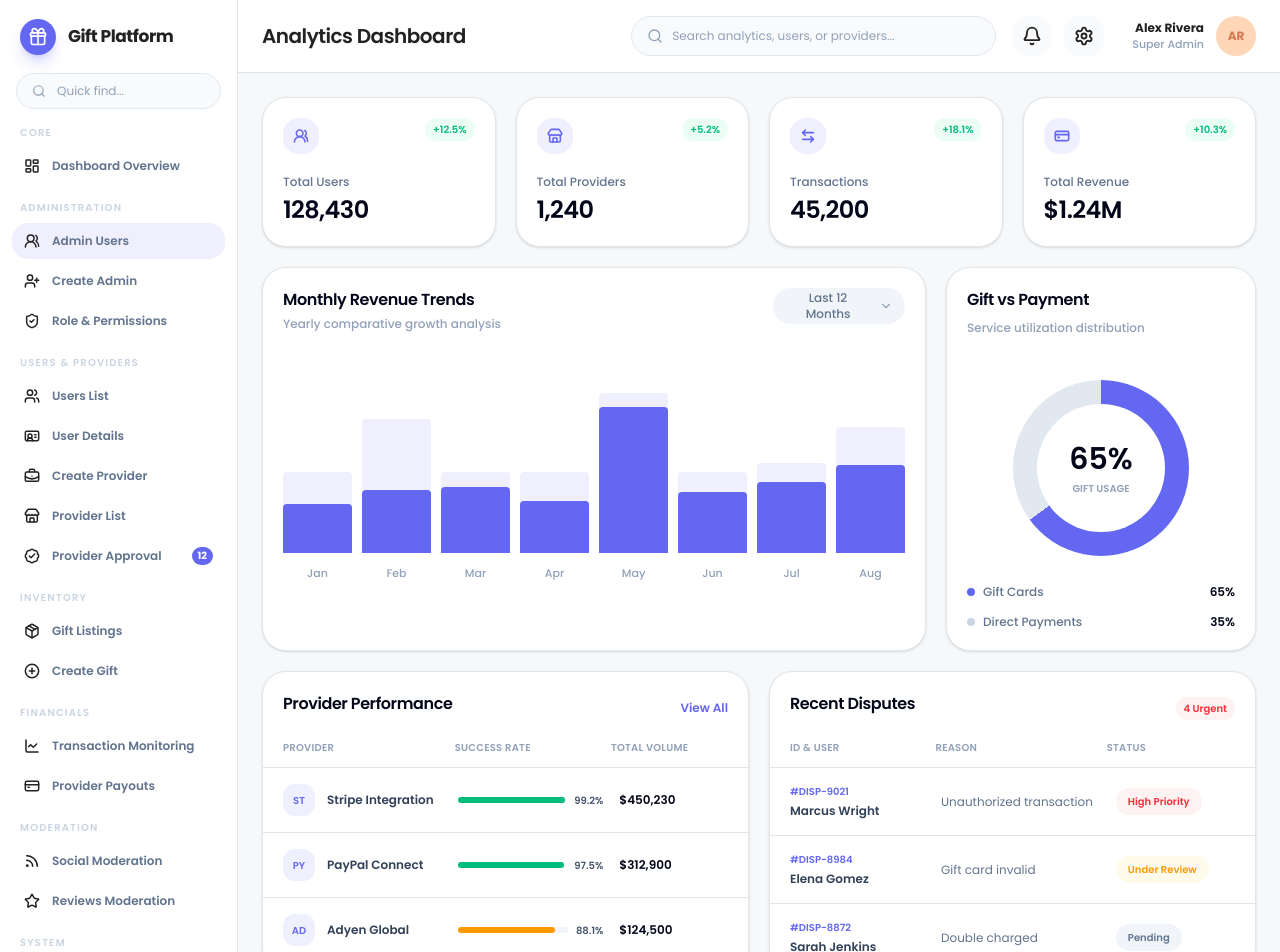
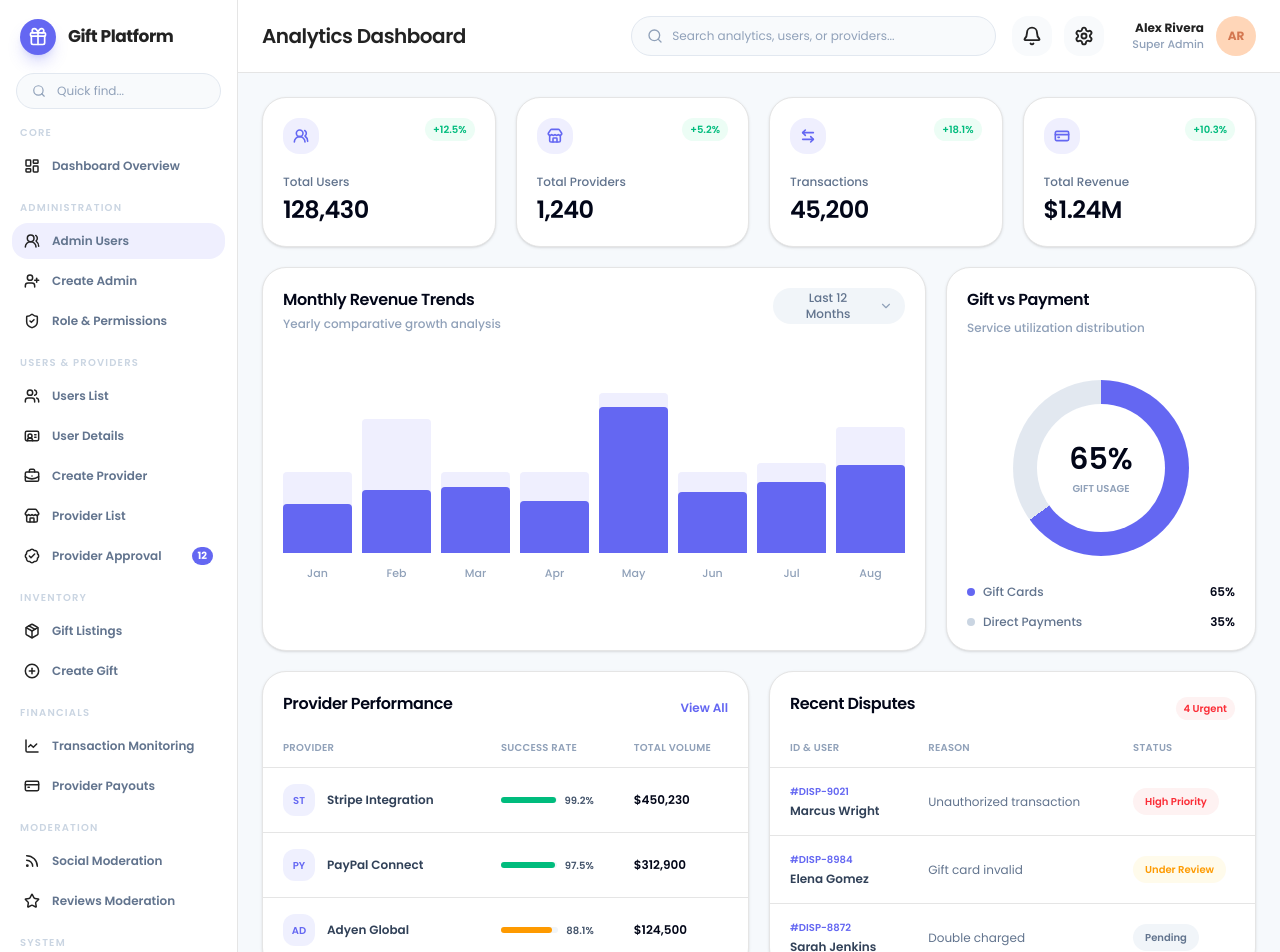
Before and after one commit to Dcodaxproducts/gift-shop, a Next.js app: page / in a window 1280 px wide. Shown: the top 952 px of the page. Built offline with nearby package versions, Linux system fonts and the light colour scheme.

Commit message:
refactor: use table components for dashboard panels

```diff
--- a/src/components/pages/home.tsx
+++ b/src/components/pages/home.tsx
@@ -15,6 +15,14 @@ import {
   SelectTrigger,
   SelectValue,
 } from "@/components/ui/select";
+import {
+  Table,
+  TableBody,
+  TableCell,
+  TableHead,
+  TableHeader,
+  TableRow,
+} from "@/components/ui/table";
 import { cn } from "@/lib/utils";
 
 const maxRevenue = Math.max(...monthlyRevenueTrends.map((item) => item.ghostValue));
@@ -133,17 +141,18 @@ export function HomePage() {
             </button>
           </CardHeader>
           <CardContent className="p-0">
-            <div className="grid grid-cols-[1.1fr_1fr_0.75fr] border-b border-border px-5 pb-3 text-[10px] font-semibold uppercase tracking-wide text-slate-400">
-              <span>Provider</span>
-              <span>Success Rate</span>
-              <span>Total Volume</span>
-            </div>
-            <div className="divide-y divide-border">
+            <Table>
+              <TableHeader>
+                <TableRow className="hover:bg-transparent">
+                  <TableHead>Provider</TableHead>
+                  <TableHead>Success Rate</TableHead>
+                  <TableHead>Total Volume</TableHead>
+                </TableRow>
+              </TableHeader>
+              <TableBody>
                 {providerPerformance.map((provider) => (
-                <div
-                  key={provider.provider}
-                  className="grid grid-cols-[1.1fr_1fr_0.75fr] items-center gap-4 px-5 py-4"
-                >
+                  <TableRow key={provider.provider}>
+                    <TableCell>
                       <div className="flex items-center gap-3">
                         <span className="flex size-8 items-center justify-center rounded-xl bg-primary/10 text-[10px] font-semibold text-primary">
                           {provider.shortCode}
@@ -152,6 +161,8 @@ export function HomePage() {
                           {provider.provider}
                         </span>
                       </div>
+                    </TableCell>
+                    <TableCell>
                       <div className="flex items-center gap-2">
                         <div className="h-1.5 flex-1 rounded-full bg-slate-100">
                           <div
@@ -163,12 +174,14 @@ export function HomePage() {
                           {provider.successRate}
                         </span>
                       </div>
-                  <span className="text-xs font-semibold text-slate-950">
+                    </TableCell>
+                    <TableCell className="text-xs font-semibold text-slate-950">
                       {provider.volume}
-                  </span>
-                </div>
+                    </TableCell>
+                  </TableRow>
                 ))}
-            </div>
+              </TableBody>
+            </Table>
           </CardContent>
         </Card>
 
@@ -182,35 +195,40 @@ export function HomePage() {
             </span>
           </CardHeader>
           <CardContent className="p-0">
-            <div className="grid grid-cols-[0.85fr_1fr_0.75fr] border-b border-border px-5 pb-3 text-[10px] font-semibold uppercase tracking-wide text-slate-400">
-              <span>ID & User</span>
-              <span>Reason</span>
-              <span>Status</span>
-            </div>
-            <div className="divide-y divide-border">
+            <Table>
+              <TableHeader>
+                <TableRow className="hover:bg-transparent">
+                  <TableHead>ID & User</TableHead>
+                  <TableHead>Reason</TableHead>
+                  <TableHead>Status</TableHead>
+                </TableRow>
+              </TableHeader>
+              <TableBody>
                 {recentDisputes.map((dispute) => (
-                <div
-                  key={dispute.id}
-                  className="grid grid-cols-[0.85fr_1fr_0.75fr] items-center gap-4 px-5 py-4"
-                >
-                  <div>
+                  <TableRow key={dispute.id}>
+                    <TableCell>
                       <p className="text-[10px] font-semibold text-primary">{dispute.id}</p>
                       <p className="mt-1 text-xs font-semibold leading-4 text-slate-700">
                         {dispute.user}
                       </p>
-                  </div>
-                  <p className="text-xs leading-5 text-slate-500">{dispute.reason}</p>
+                    </TableCell>
+                    <TableCell className="text-xs leading-5 text-slate-500">
+                      {dispute.reason}
+                    </TableCell>
+                    <TableCell>
                       <span
                         className={cn(
-                      "w-fit rounded-full px-3 py-1.5 text-[10px] font-semibold",
+                          "inline-flex rounded-full px-3 py-1.5 text-[10px] font-semibold",
                           disputeToneClass[dispute.tone],
                         )}
                       >
                         {dispute.status}
                       </span>
-                </div>
+                    </TableCell>
+                  </TableRow>
                 ))}
-            </div>
+              </TableBody>
+            </Table>
           </CardContent>
         </Card>
       </section>
--- /dev/null
+++ b/src/components/ui/table.tsx
@@ -0,0 +1,40 @@
+import type { HTMLAttributes, TdHTMLAttributes, ThHTMLAttributes } from "react";
+import { cn } from "@/lib/utils";
+
+export function Table({ className, ...props }: HTMLAttributes<HTMLTableElement>) {
+  return <table className={cn("w-full caption-bottom", className)} {...props} />;
+}
+
+export function TableHeader({
+  className,
+  ...props
+}: HTMLAttributes<HTMLTableSectionElement>) {
+  return <thead className={cn("border-b border-border", className)} {...props} />;
+}
+
+export function TableBody({
+  className,
+  ...props
+}: HTMLAttributes<HTMLTableSectionElement>) {
+  return <tbody className={cn("divide-y divide-border", className)} {...props} />;
+}
+
+export function TableRow({ className, ...props }: HTMLAttributes<HTMLTableRowElement>) {
+  return <tr className={cn("transition-colors hover:bg-slate-50/50", className)} {...props} />;
+}
+
+export function TableHead({ className, ...props }: ThHTMLAttributes<HTMLTableCellElement>) {
+  return (
+    <th
+      className={cn(
+        "px-5 pb-3 text-left align-middle text-[10px] font-semibold uppercase tracking-wide text-slate-400",
+        className,
+      )}
+      {...props}
+    />
+  );
+}
+
+export function TableCell({ className, ...props }: TdHTMLAttributes<HTMLTableCellElement>) {
+  return <td className={cn("px-5 py-4 align-middle", className)} {...props} />;
+}
```
Lines whose indentation alone changed are shown as unchanged.
